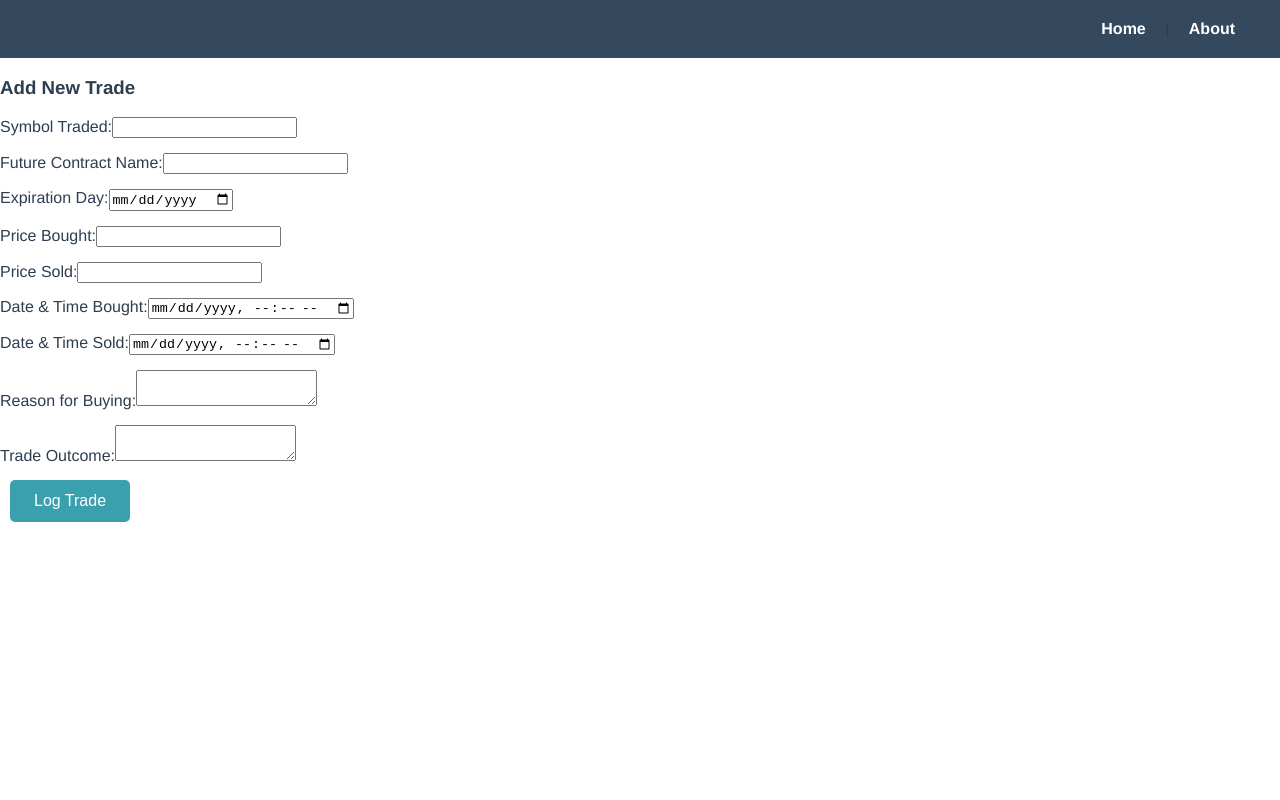
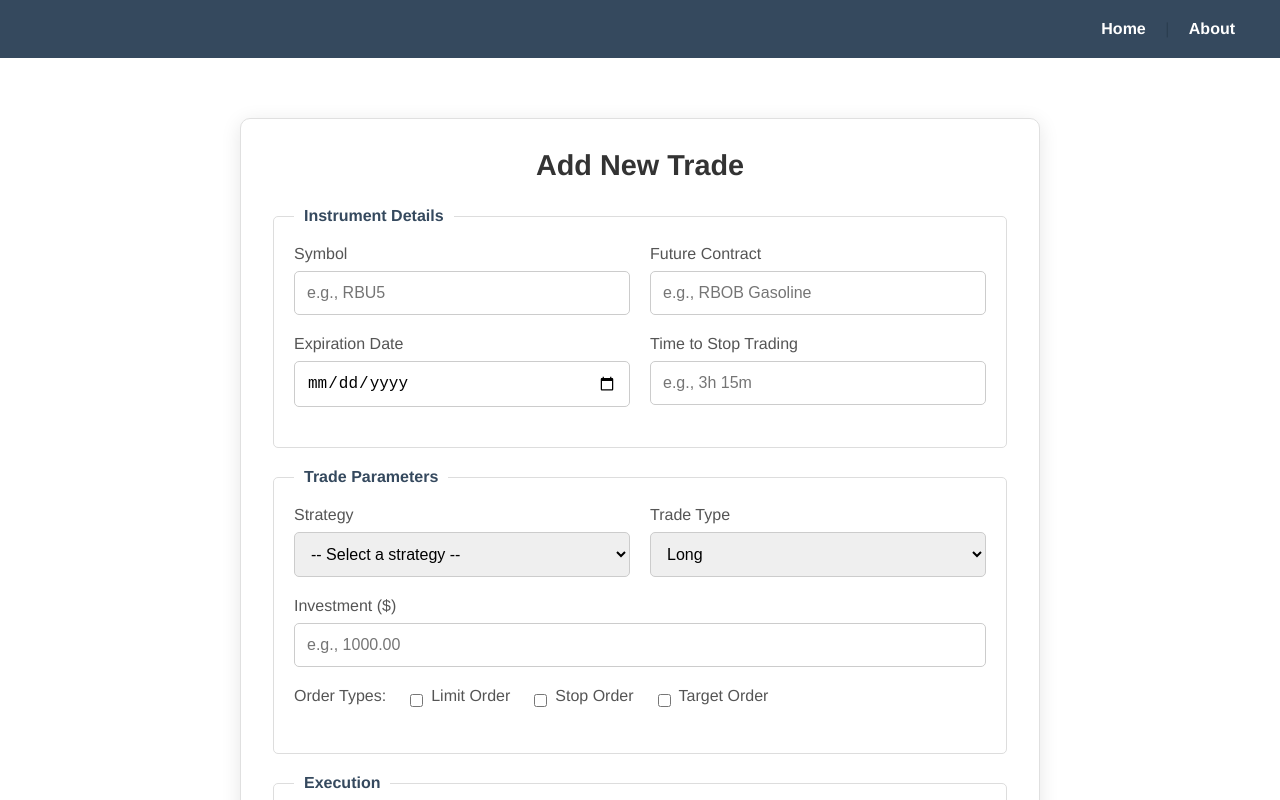
Before and after one commit to angel0311/trading-journal-app, a Vue app: page /add in a window 1280 px wide. Shown: the top 800 px of the page. Built offline with nearby package versions, Linux system fonts and the light colour scheme.

Commit message:
new data structure

```diff
--- a/src/views/TradeForm.vue
+++ b/src/views/TradeForm.vue
@@ -1,47 +1,112 @@
 <template>
-  <div>
+  <div class="form-container">
+    <form @submit.prevent="submitTrade" class="trade-form-card">
       <h3>Add New Trade</h3>
       <div v-if="statusMessage" :class="statusType" class="status-message">{{ statusMessage }}</div>
 
-    <form @submit.prevent="addTrade">
+      <fieldset>
+        <legend>Instrument Details</legend>
+        <div class="form-grid">
           <div class="form-group">
-        <label>Symbol Traded:</label>
-        <input type="text" v-model="trade.symbolTraded" required>
+            <label for="symbol">Symbol</label>
+            <input id="symbol" type="text" v-model="trade.symbol" required placeholder="e.g., RBU5">
           </div>
           <div class="form-group">
-        <label>Future Contract Name:</label>
-        <input type="text" v-model="trade.futureContractName" required>
+            <label for="futureContract">Future Contract</label>
+            <input id="futureContract" type="text" v-model="trade.futureContract" required placeholder="e.g., RBOB Gasoline">
+          </div>
+        </div>
+        <div class="form-grid">
+          <div class="form-group">
+            <label for="expirationDate">Expiration Date</label>
+            <input id="expirationDate" type="date" v-model="trade.expirationDate" required>
           </div>
           <div class="form-group">
-        <label>Expiration Day:</label>
-        <input type="date" v-model="trade.contractExpiration" required>
+            <label for="timeToStopTrading">Time to Stop Trading</label>
+            <input id="timeToStopTrading" type="text" v-model="trade.timeToStopTrading" placeholder="e.g., 3h 15m">
+          </div>
+        </div>
+      </fieldset>
+
+      <fieldset>
+        <legend>Trade Parameters</legend>
+         <div class="form-grid">
+            <div class="form-group">
+                <label for="strategy">Strategy</label>
+                <select id="strategy" v-model="trade.strategy">
+                    <option value="" disabled>-- Select a strategy --</option>
+                    <option value="TF">TF - Trend follow</option>
+                    <option value="TR">TR - Trend reversal</option>
+                    <option value="OL">OL - Opposite leg</option>
+                </select>
             </div>
             <div class="form-group">
-        <label>Price Bought:</label>
-        <input type="number" step="0.01" v-model="trade.priceBought" required>
+                <label for="tradeType">Trade Type</label>
+                <select id="tradeType" v-model="trade.tradeType" required>
+                    <option value="long">Long</option>
+                    <option value="short">Short</option>
+                </select>
+            </div>
         </div>
         <div class="form-group">
-        <label>Price Sold:</label>
-        <input type="number" step="0.01" v-model="trade.priceSold" required>
+            <label for="investment">Investment ($)</label>
+            <input id="investment" type="number" step="0.01" v-model="trade.investment" placeholder="e.g., 1000.00">
+        </div>
+        <div class="form-group order-types">
+            <label>Order Types:</label>
+            <div class="checkbox-group">
+                <input type="checkbox" id="limitOrder" v-model="trade.limitOrder">
+                <label for="limitOrder">Limit Order</label>
+            </div>
+            <div class="checkbox-group">
+                <input type="checkbox" id="stopOrder" v-model="trade.stopOrder">
+                <label for="stopOrder">Stop Order</label>
+            </div>
+            <div class="checkbox-group">
+                <input type="checkbox" id="targetOrder" v-model="trade.targetOrder">
+                <label for="targetOrder">Target Order</label>
+            </div>
+        </div>
+      </fieldset>
+
+      <fieldset>
+        <legend>Execution</legend>
+        <div class="form-grid">
+          <div class="form-group">
+            <label for="initialPrice">Initial Price</label>
+            <input id="initialPrice" type="number" step="any" v-model="trade.initialPrice" required placeholder="e.g., 2.153">
           </div>
           <div class="form-group">
-        <label>Date & Time Bought:</label>
-        <input type="datetime-local" v-model="trade.dateBought" required>
+            <label for="initialDateTime">Initial Date & Time</label>
+            <input id="initialDateTime" type="datetime-local" v-model="trade.initialDateTime" required>
+          </div>
+        </div>
+        <div class="form-grid">
+          <div class="form-group">
+            <label for="finalPrice">Final Price</label>
+            <input id="finalPrice" type="number" step="any" v-model="trade.finalPrice" placeholder="e.g., 2.135">
           </div>
           <div class="form-group">
-        <label>Date & Time Sold:</label>
-        <input type="datetime-local" v-model="trade.dateSold" required>
+            <label for="finalDateTime">Final Date & Time</label>
+            <input id="finalDateTime" type="datetime-local" v-model="trade.finalDateTime">
+          </div>
+        </div>
+      </fieldset>
+
+      <fieldset>
+        <legend>Notes</legend>
+        <div class="form-group">
+          <label for="motivation">Motivation to Enter Trade</label>
+          <textarea id="motivation" v-model="trade.motivation" rows="4"></textarea>
         </div>
         <div class="form-group">
-        <label>Reason for Buying:</label>
-        <textarea v-model="trade.commentBuyReason"></textarea>
+          <label for="outcome">How The Trade Went</label>
+          <textarea id="outcome" v-model="trade.outcome" rows="4"></textarea>
         </div>
-      <div class="form-group">
-        <label>Trade Outcome:</label>
-        <textarea v-model="trade.commentTradeOutcome"></textarea>
-      </div>
-      <div class="form-group">
-        <input type="submit" value="Log Trade" class="btn btn-primary">
+      </fieldset>
+
+      <div class="form-actions">
+        <button type="submit" class="btn btn-primary">Log Trade</button>
       </div>
     </form>
   </div>
@@ -54,36 +119,36 @@ export default {
   name: 'TradeForm',
   data() {
     return {
-      trade: {
-        symbolTraded: '',
-        futureContractName: '',
-        contractExpiration: '',
-        priceBought: null,
-        priceSold: null,
-        dateBought: '',
-        dateSold: '',
-        commentBuyReason: '',
-        commentTradeOutcome: '',
-      },
+      trade: this.getInitialTradeObject(),
       statusMessage: '',
       statusType: ''
     };
   },
   methods: {
-    resetForm() {
-      this.trade = {
-        symbolTraded: '',
-        futureContractName: '',
-        contractExpiration: '',
-        priceBought: null,
-        priceSold: null,
-        dateBought: '',
-        dateSold: '',
-        commentBuyReason: '',
-        commentTradeOutcome: ''
+    getInitialTradeObject() {
+        return {
+            symbol: '',
+            futureContract: '',
+            expirationDate: '',
+            timeToStopTrading: '',
+            strategy: '',
+            tradeType: 'long',
+            investment: null,
+            initialPrice: null,
+            finalPrice: null,
+            initialDateTime: '',
+            finalDateTime: '',
+            limitOrder: false,
+            stopOrder: false,
+            targetOrder: false,
+            motivation: '',
+            outcome: '',
         };
     },
-    addTrade() {
+    resetForm() {
+      this.trade = this.getInitialTradeObject();
+    },
+    submitTrade() {
       this.statusMessage = '';
       axios.post('http://localhost:5000/trades/add', this.trade)
         .then(res => {
@@ -105,8 +170,111 @@ export default {
 </script>
 
 <style scoped>
+.form-container {
+  max-width: 800px;
+  margin: 40px auto;
+  padding: 20px;
+}
+
+.trade-form-card {
+  background: #fff;
+  padding: 30px;
+  border-radius: 10px;
+  box-shadow: 0 4px 20px rgba(0, 0, 0, 0.1);
+  border: 1px solid #e0e0e0;
+}
+
+.trade-form-card h3 {
+  text-align: center;
+  margin-top: 0;
+  margin-bottom: 25px;
+  color: #333;
+  font-size: 1.8rem;
+}
+
+fieldset {
+  border: 1px solid #ddd;
+  border-radius: 5px;
+  padding: 20px;
+  margin-bottom: 20px;
+}
+
+legend {
+  padding: 0 10px;
+  font-weight: bold;
+  color: #35495e;
+}
+
+.form-grid {
+  display: grid;
+  grid-template-columns: 1fr 1fr;
+  gap: 20px;
+}
+
 .form-group {
-  margin-bottom: 15px;
+  margin-bottom: 20px;
+  display: flex;
+  flex-direction: column;
+}
+
+label {
+  margin-bottom: 8px;
+  font-weight: 500;
+  color: #555;
+}
+
+input[type="text"],
+input[type="number"],
+input[type="text"],
+input[type="date"],
+input[type="datetime-local"],
+textarea {
+  width: 100%;
+  padding: 12px;
+  border: 1px solid #ccc;
+  border-radius: 5px;
+  font-size: 1rem;
+  box-sizing: border-box;
+  transition: border-color 0.2s, box-shadow 0.2s;
+}
+
+select {
+  width: 100%;
+  padding: 12px;
+  border: 1px solid #ccc;
+  border-radius: 5px;
+  font-size: 1rem;
+}
+
+input:focus,
+textarea:focus {
+  outline: none;
+  border-color: #3BA0AD;
+  box-shadow: 0 0 0 2px rgba(59, 160, 173, 0.2);
+}
+
+textarea {
+  resize: vertical;
+}
+
+.form-actions {
+  text-align: right;
+  margin-top: 20px;
+}
+
+.btn {
+  padding: 12px 30px;
+}
+
+.order-types {
+  flex-direction: row;
+  align-items: center;
+  gap: 20px;
+}
+
+.checkbox-group {
+  display: flex;
+  align-items: center;
 }
 
 .status-message {
@@ -127,4 +295,14 @@ export default {
   color: #721c24;
   border: 1px solid #f5c6cb;
 }
+
+.checkbox-group input {
+  margin-right: 8px;
+}
+
+@media (max-width: 768px) {
+  .form-grid {
+    grid-template-columns: 1fr;
+  }
+}
 </style>
--- a/src/views/TradeList.vue
+++ b/src/views/TradeList.vue
@@ -1,27 +1,32 @@
 <template>
   <div class="trade-list-container">
     <h3>Trade Log</h3>
+    <div v-if="statusMessage" :class="statusType" class="status-message">{{ statusMessage }}</div>
     <table class="table">
       <thead class="thead-light">
         <tr>
           <th>Symbol</th>
           <th>Contract</th>
-          <th class="text-right">Price Bought</th>
-          <th class="text-right">Price Sold</th>
-          <th>Date & Time Bought</th>
-          <th>Reason</th>
+          <th>Type</th>
+          <th class="text-right">Initial Price</th>
+          <th class="text-right">Final Price</th>
+          <th>Date Opened</th>
           <th>Outcome</th>
+          <th>Actions</th>
         </tr>
       </thead>
       <tbody>
         <tr v-for="trade in trades" :key="trade._id">
-          <td>{{ trade.symbolTraded }}</td>
-          <td>{{ trade.futureContractName }}</td>
-          <td class="text-right">{{ formatCurrency(trade.priceBought) }}</td>
-          <td class="text-right">{{ formatCurrency(trade.priceSold) }}</td>
-          <td>{{ new Date(trade.dateBought).toLocaleString() }}</td>
-          <td>{{ trade.commentBuyReason }}</td>
-          <td>{{ trade.commentTradeOutcome }}</td>
+          <td>{{ trade.symbol }}</td>
+          <td>{{ trade.futureContract }}</td>
+          <td class="trade-type" :class="trade.tradeType">{{ trade.tradeType }}</td>
+          <td class="text-right">{{ formatCurrency(trade.initialPrice) }}</td>
+          <td class="text-right">{{ formatCurrency(trade.finalPrice) }}</td>
+          <td>{{ new Date(trade.initialDateTime).toLocaleString() }}</td>
+          <td>{{ trade.outcome }}</td>
+          <td>
+            <button @click="deleteTrade(trade._id)" class="btn btn-danger btn-sm">Delete</button>
+          </td>
         </tr>
       </tbody>
     </table>
@@ -35,7 +40,9 @@ export default {
   name: 'TradeList',
   data() {
     return {
-      trades: []
+      trades: [],
+      statusMessage: '',
+      statusType: ''
     };
   },
   mounted() {
@@ -54,6 +61,25 @@ export default {
         .catch(err => {
           console.log(err);
         });
+    },
+    deleteTrade(id) {
+      this.statusMessage = ''; // Clear previous messages
+      // Ask for confirmation before deleting
+      if (window.confirm('Are you sure you want to delete this trade? This action cannot be undone.')) {
+        axios.delete(`http://localhost:5000/trades/delete/${id}`)
+          .then(res => {
+            console.log(res.data);
+            this.statusMessage = 'Trade deleted successfully.';
+            this.statusType = 'success';
+            // Remove the trade from the local list to update the UI instantly
+            this.trades = this.trades.filter(trade => trade._id !== id);
+          })
+          .catch(err => {
+            console.error('Error deleting trade:', err);
+            this.statusMessage = 'Error deleting trade. Please check the server logs.';
+            this.statusType = 'error';
+          });
+      }
     }
   }
 };
@@ -64,6 +90,25 @@ export default {
   margin: 0 auto;
   padding: 20px;
   max-width: 1200px;
+}
+
+.status-message {
+  padding: 10px;
+  border-radius: 5px;
+  margin-bottom: 15px;
+  text-align: center;
+}
+
+.success {
+  background-color: #d4edda;
+  color: #155724;
+  border: 1px solid #c3e6cb;
+}
+
+.error {
+  background-color: #f8d7da;
+  color: #721c24;
+  border: 1px solid #f5c6cb;
 }
 
 .table {
@@ -91,4 +136,18 @@ export default {
 .text-right {
   text-align: right !important;
 }
+
+.trade-type {
+  text-transform: capitalize;
+  font-weight: bold;
+}
+
+.long {
+  color: #27ae60; /* Green */
+}
+
+.short {
+  color: #e74c3c; /* Red */
+}
+
 </style>
```
Also changed, not shown: src/assets/main.css (+14 -0 lines). Lines whose indentation alone changed are shown as unchanged.
